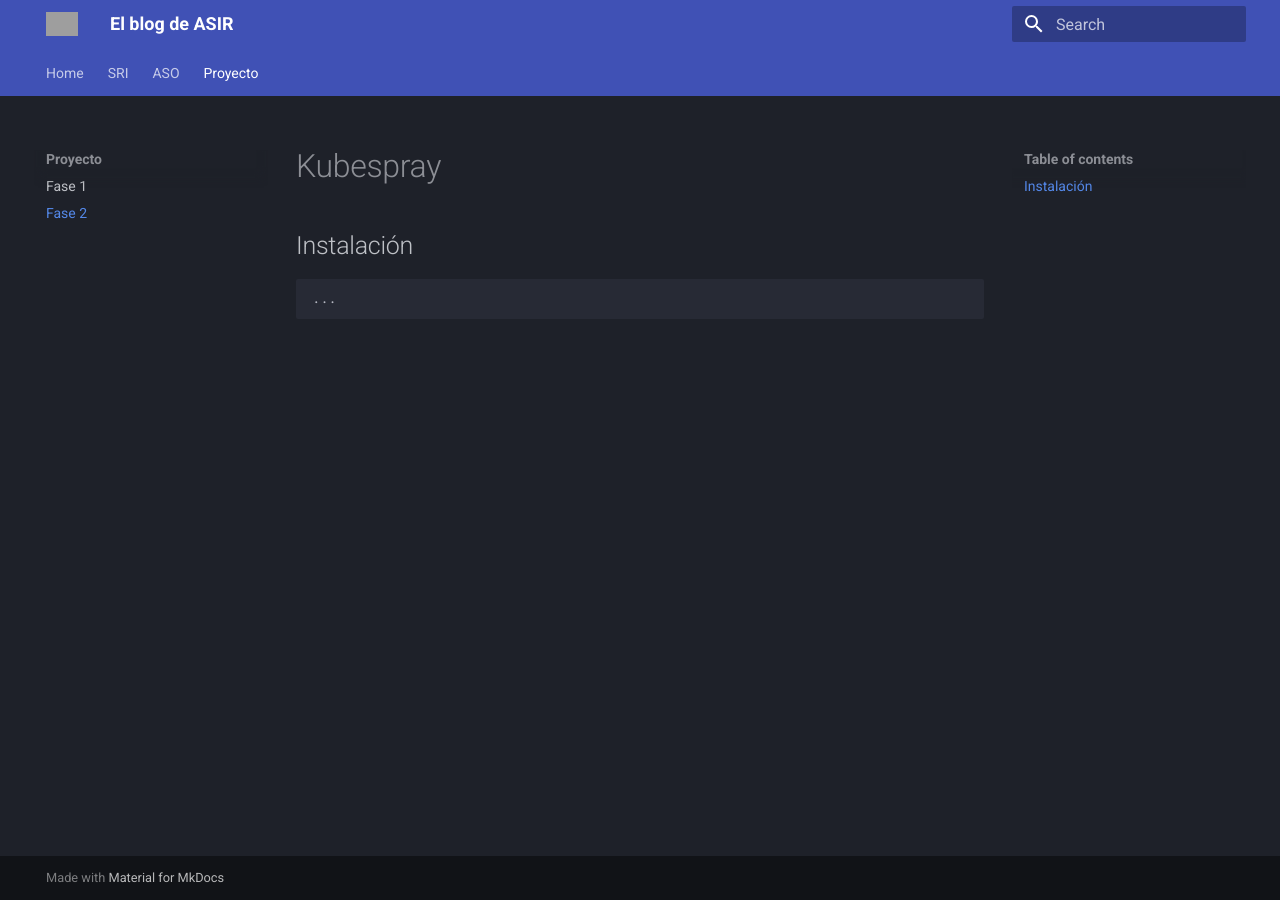
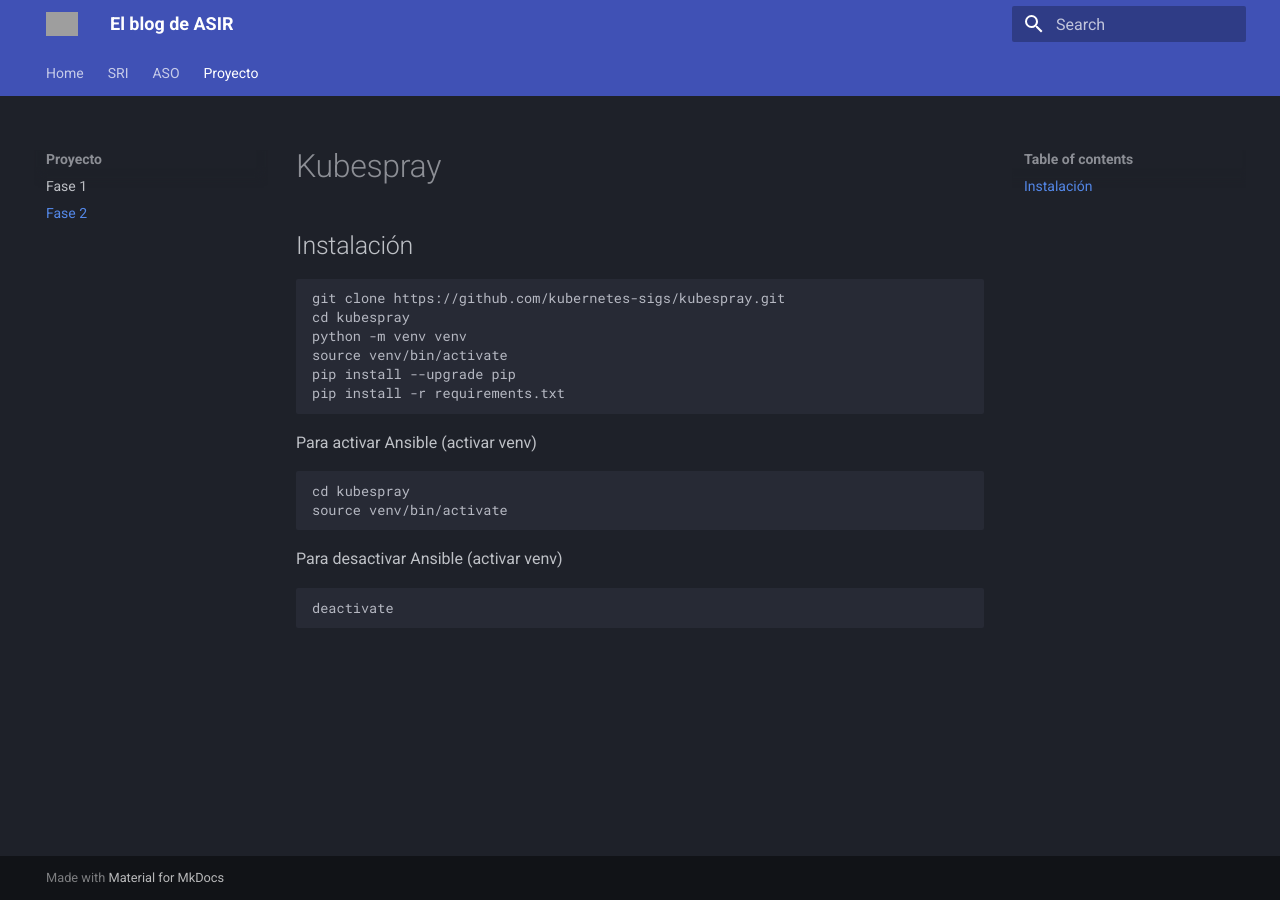
Before and after one commit to tresespadas/andromeda, an MkDocs documentation site: the page built from docs/Proyecto/fase2.md, in a window 1280 px wide. Built offline with MkDocs 1.6.1 and Material for MkDocs 9.7.7, drawn with Linux system fonts in a browser that asks for light colours; grey boxes are pictures that could not be loaded.

Commit message:
fase2 kubespray

````diff
--- a/docs/Proyecto/fase2.md
+++ b/docs/Proyecto/fase2.md
@@ -2,5 +2,19 @@
 
 ## Instalación
 ```
-...
+git clone https://github.com/kubernetes-sigs/kubespray.git
+cd kubespray
+python -m venv venv
+source venv/bin/activate
+pip install --upgrade pip
+pip install -r requirements.txt
 ```
+Para activar Ansible (activar venv)
+```
+cd kubespray
+source venv/bin/activate
+```
+Para desactivar Ansible (activar venv)
+```
+deactivate
+```
````
